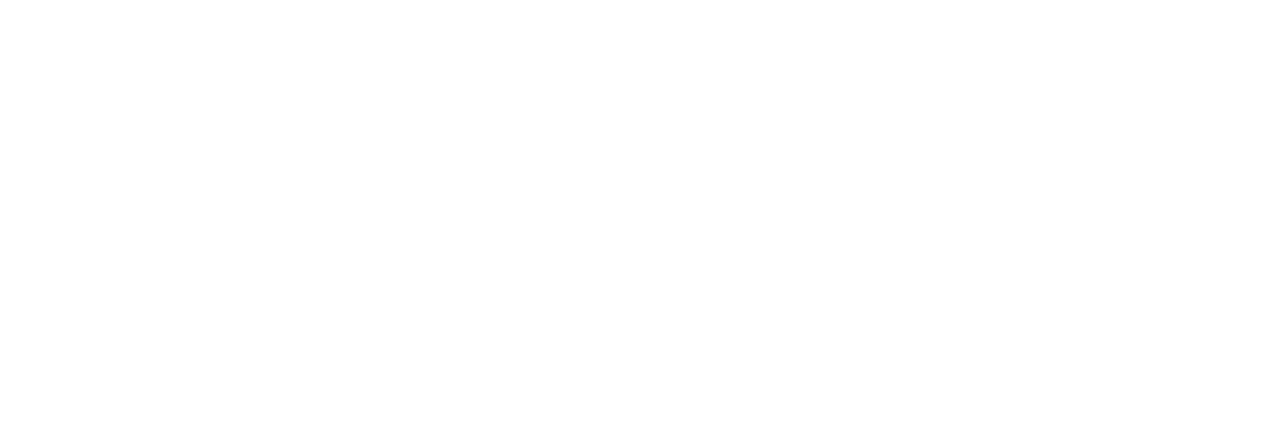
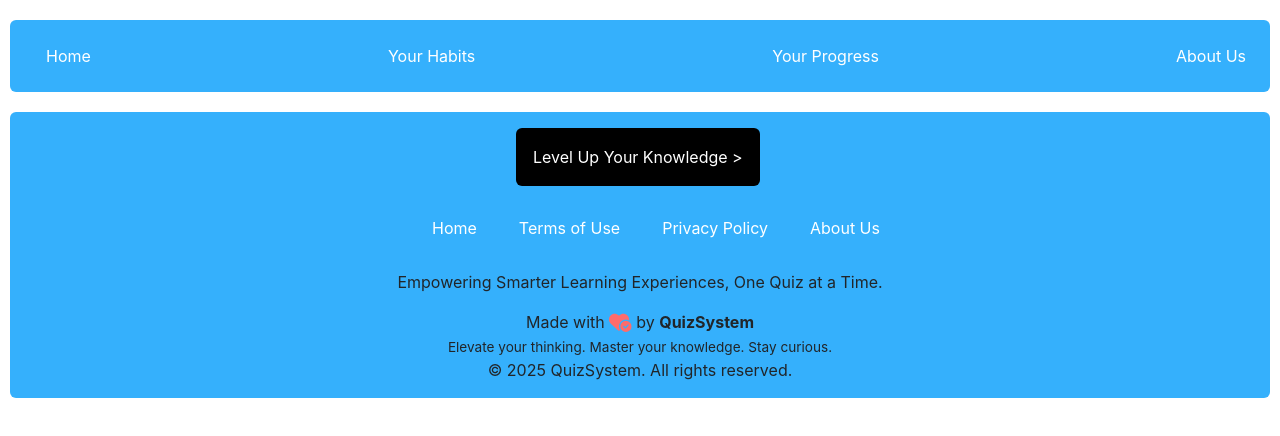
Before and after one commit to vikas-trivedi01/Quiz-system, a React (Vite) app in the folder frontend/: page / in a window 1280 px wide. Shown: the top 436 px of the page. Built offline with nearby package versions, Linux system fonts and the light colour scheme.

Commit message:
improve navbar and footer

```diff
--- a/frontend/package.json
+++ b/frontend/package.json
@@ -10,6 +10,11 @@
     "preview": "vite preview"
   },
   "dependencies": {
+    "@fortawesome/fontawesome-svg-core": "^6.7.2",
+    "@fortawesome/free-brands-svg-icons": "^6.7.2",
+    "@fortawesome/free-regular-svg-icons": "^6.7.2",
+    "@fortawesome/free-solid-svg-icons": "^6.7.2",
+    "@fortawesome/react-fontawesome": "^0.2.2",
     "react": "^19.1.0",
     "react-dom": "^19.1.0"
   },
--- a/frontend/src/App.jsx
+++ b/frontend/src/App.jsx
@@ -1,10 +1,12 @@
 import './App.css'
 import Navbar from './components/Navbar'
+import Footer from './components/Footer'
 function App() {
 
   return (
     <>
       <Navbar/>
+      <Footer/>
     </>
   )
 }
--- /dev/null
+++ b/frontend/src/components/Footer.jsx
@@ -0,0 +1,45 @@
+import '../styles/footer.css';
+import { FontAwesomeIcon } from '@fortawesome/react-fontawesome';
+import { faHeartCircleCheck } from '@fortawesome/free-solid-svg-icons';
+
+const Footer = () => {
+  const currentYear = new Date().getFullYear();
+
+  return (
+    <footer id="footer-container">
+      <button className="btn" id="footer-btn">
+        Level Up Your Knowledge {" "} &gt;
+      </button>
+
+     <ul id="footer-pages-list">
+        <li className="footer-link-container"><a href="#">Home</a></li>
+        <li className="footer-link-container"><a href="#">Terms of Use</a></li>
+        <li className="footer-link-container"><a href="#">Privacy Policy</a></li>
+        <li className="footer-link-container"><a href="#">About Us</a></li>
+      </ul>
+
+      <p className="footer-subtitle text-center">
+        Empowering Smarter Learning Experiences, One Quiz at a Time.
+      </p>
+
+    <div className="text-center footer-container">
+        <span>
+            Made with{" "}
+            <FontAwesomeIcon icon={faHeartCircleCheck} size="lg" style={{ color: "#ff6b6b" }} />
+            {" "} by <strong>QuizSystem</strong>
+            <br />
+            <span style={{ fontSize: "0.85rem" }}>
+            Elevate your thinking. Master your knowledge. Stay curious.
+            </span>
+            <br />
+            <span>
+            &copy;{" "} {currentYear} QuizSystem. All rights reserved.
+            </span>
+        </span>
+    </div>
+
+    </footer>
+  );
+};
+
+export default Footer;
--- a/frontend/src/components/Navbar.jsx
+++ b/frontend/src/components/Navbar.jsx
@@ -1,10 +1,32 @@
+import '../styles/navbar.css';
+
 const Navbar = () => {
-
   return (
     <nav>
+      <ul id="nav-ul">
+        <li className="nav-item">
+          <a href="index.html" className="nav-link">
+            Home
+          </a>
+        </li>
+        <li className="nav-item">
+          <a href="habits.html" className="nav-link">
+            Your Habits
+          </a>
+        </li>
+        <li className="nav-item">
+          <a href="progress.html" className="nav-link">
+            Your Progress
+          </a>
+        </li>
+        <li className="nav-item">
+          <a href="about.html" className="nav-link">
+            About Us
+          </a>
+        </li>
+      </ul>
+    </nav>
+  );
+};
 
-    </nav>
-  )
-}
-
-export default Navbar
+export default Navbar;
--- /dev/null
+++ b/frontend/src/styles/footer.css
@@ -0,0 +1,43 @@
+#footer-container {
+    background-color: var(--clr-primary);
+    margin: 20px 10px;
+    border-radius: var(--border-radius);
+    padding: 16px;
+}
+
+#footer-btn {
+    background-color: black;
+    border-radius: var(--border-radius);
+    color: rgb(255, 255, 255);
+    padding: 16px;
+    margin-left: 490px;
+    margin-bottom: 10px;
+}
+
+#footer-pages-list {
+    display: flex;
+    list-style-type: none;
+    justify-content: center;
+    gap: 10px;
+    margin-top: 20px;
+    margin-bottom: 30px;
+}
+
+.footer-link-container a {
+  color: rgb(255, 255, 255);
+  list-style-type: none;
+  text-decoration: none;
+  padding: 16px;
+}
+
+.footer-link-container a:hover {
+  color: rgb(0, 0, 0);
+  background-color: #ffffff;
+  border-radius: var(--border-radius);
+  transition: 0.7s ease-out;
+  text-decoration: underline;
+  text-decoration-color: black;
+  text-underline-offset: 10px;
+  text-decoration-thickness: 3px;
+  text-decoration-skip-ink: none;
+}
--- a/frontend/src/styles/navbar.css
+++ b/frontend/src/styles/navbar.css
@@ -1,5 +1,7 @@
+@import "variables.css";
+
 ul {
-  margin: 0 0 1em 25px;
+  margin: 20px 10px;
   list-style: none;
 }
 
@@ -7,13 +9,13 @@ ul {
   display: flex;
   align-content: center;
   justify-content: space-between;
-  background: linear-gradient(12deg, #ff397e, #0091ff);
+  background: var(--clr-primary);
   border-radius: var(--border-radius);
-  padding: 15px;
+  padding: 8px;
 }
 
 .nav-item {
-  padding: 6px;
+  /* padding: 6px; */
   margin-left: 12px;
 }
 
@@ -21,16 +23,17 @@ ul {
   color: rgb(255, 255, 255);
   list-style-type: none;
   text-decoration: none;
-  padding: 10px;
-}
-
-.nav-item:hover {
-  background-color: #030404;
-  border-radius: var(--border-radius);
-  transition:  0.7s ease-out;
-  transform: scale(1.2);
+  padding: 16px;
 }
 
 .nav-item a:hover {
-  color: rgb(247, 241, 241);
+  color: rgb(0, 0, 0);
+  background-color: #ffffff;
+  border-radius: var(--border-radius);
+  transition: 0.7s ease-out;
+  text-decoration: underline;
+  text-decoration-color: black;
+  text-underline-offset: 10px;
+  text-decoration-thickness: 3px;
+  text-decoration-skip-ink: none;
 }
--- a/frontend/src/styles/variables.css
+++ b/frontend/src/styles/variables.css
@@ -4,4 +4,5 @@
     --clr-accent: #FF5E9A;
     --clr-bg: #F4F7FA;
     --clr-text: #0A0F2A;
+    font-size: 16px;
 }
```
Also changed, not shown: 1 other file (tests, documents, lock files or other folders).
